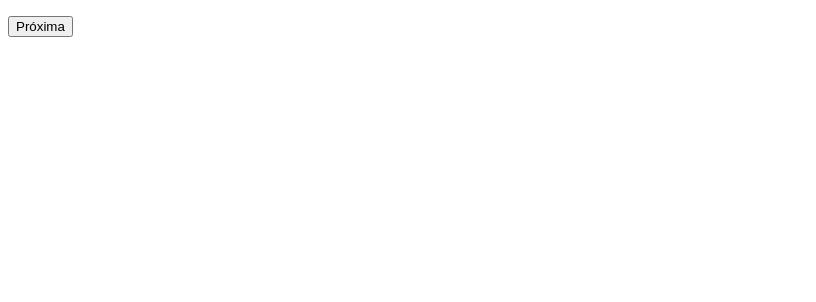
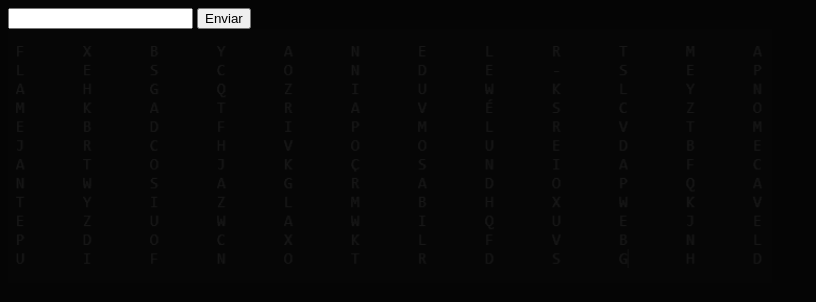
Before and after one commit to AntonioSatiro0501/cacapalavras, a plain HTML site: page index.html in a window 1280 px wide. Shown: the whole page, without its empty margins (0-816 px from the left). Drawn offline with Linux system fonts and the light colour scheme.

Commit message:
primeira pagina V1

```diff
--- a/index.html
+++ b/index.html
@@ -2,6 +2,10 @@
 <html>
 <head>
   <style>
+    body {
+      background-color: #050505;
+    }
+
     .fase { display: none; }
     .fase.ativa { display: block; }
   </style>
@@ -11,38 +15,45 @@
   <div id="app"></div>
 
   <script>
-    // ===== "ESTADO GLOBAL" =====
     let estadoAtual = 1;
 
-    // ===== DADOS DE CADA FASE (separado da lógica) =====
-    const fases = {
+    function checarRespostaEstado1(reposta) {
+      const resposta = reposta.trim().toLowerCase();
+      if (resposta == "uwaw" ) {
+        avancar();
+      }
+    }
+
+    const estados = {
       1: {
-        render: () => `</p><button onclick="avancar()">Próxima</button>`
+        render: () => `
+          <input id = uwaw type="text"/>
+          <button onclick="checarRespostaEstado1(document.getElementById('uwaw').value)">Enviar</button>
+          <img src= "cacapalavras.png" style = display:block; margin:auto;>
+        `
       },
       2: {
-        render: () => `</p><button onclick="avancar()">Próxima</button>`
+        render: () => ``
       },
       3: {
         render: () => ``
       }
     };
 
-    // ===== FUNÇÕES DE TRANSIÇÃO =====
     function avancar() {
       estadoAtual++;
       renderizar();
     }
 
     function renderizar() {
-      document.getElementById('app').innerHTML = fases[estadoAtual].render();
+      document.getElementById('app').innerHTML = estados[estadoAtual].render();
     }
 
-    // ===== "MAIN" — o ponto de entrada, chamado explicitamente =====
     function main() {
-      renderizar(); // desenha a fase 1 ao carregar
+      renderizar();
     }
 
-    main(); // chamada no fim do script, funciona como seu "main()"
+    main();
   </script>
 
 </body>
```
Also changed, not shown: cacapalavras.png (added).
